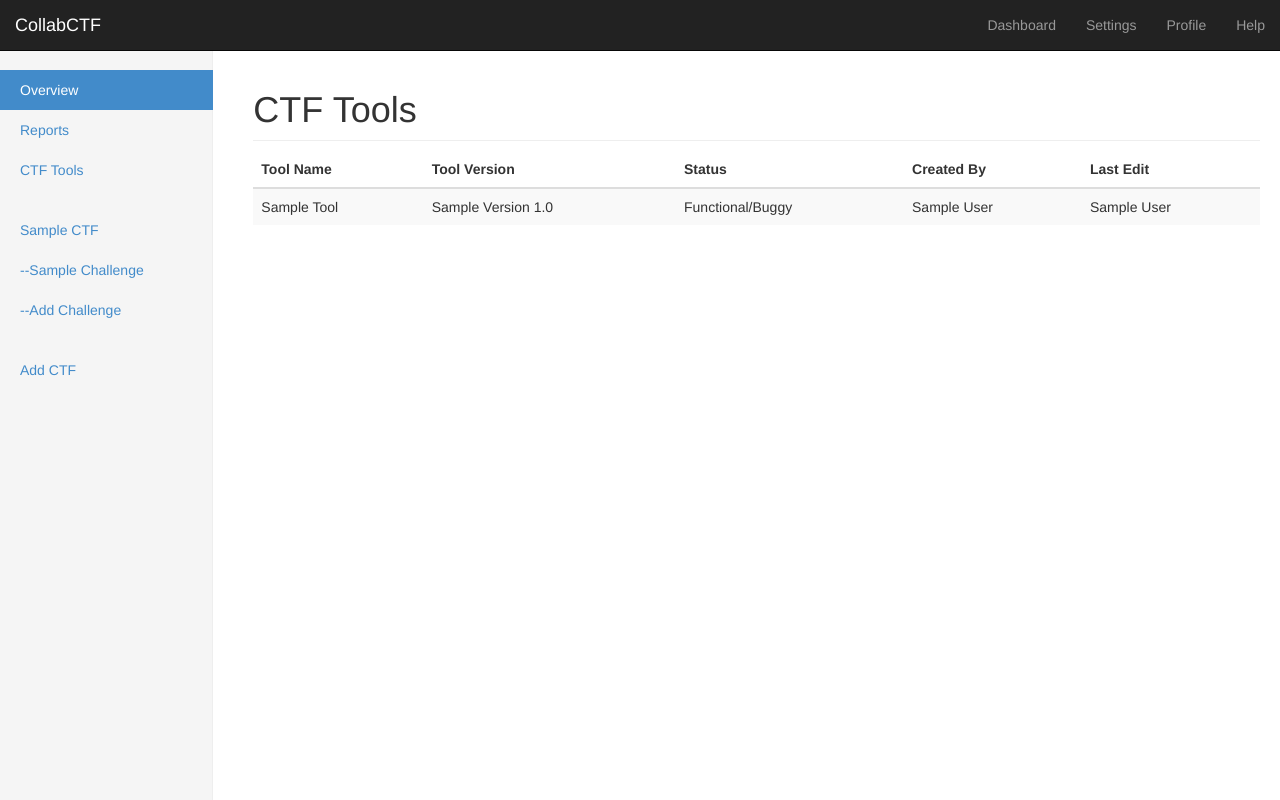
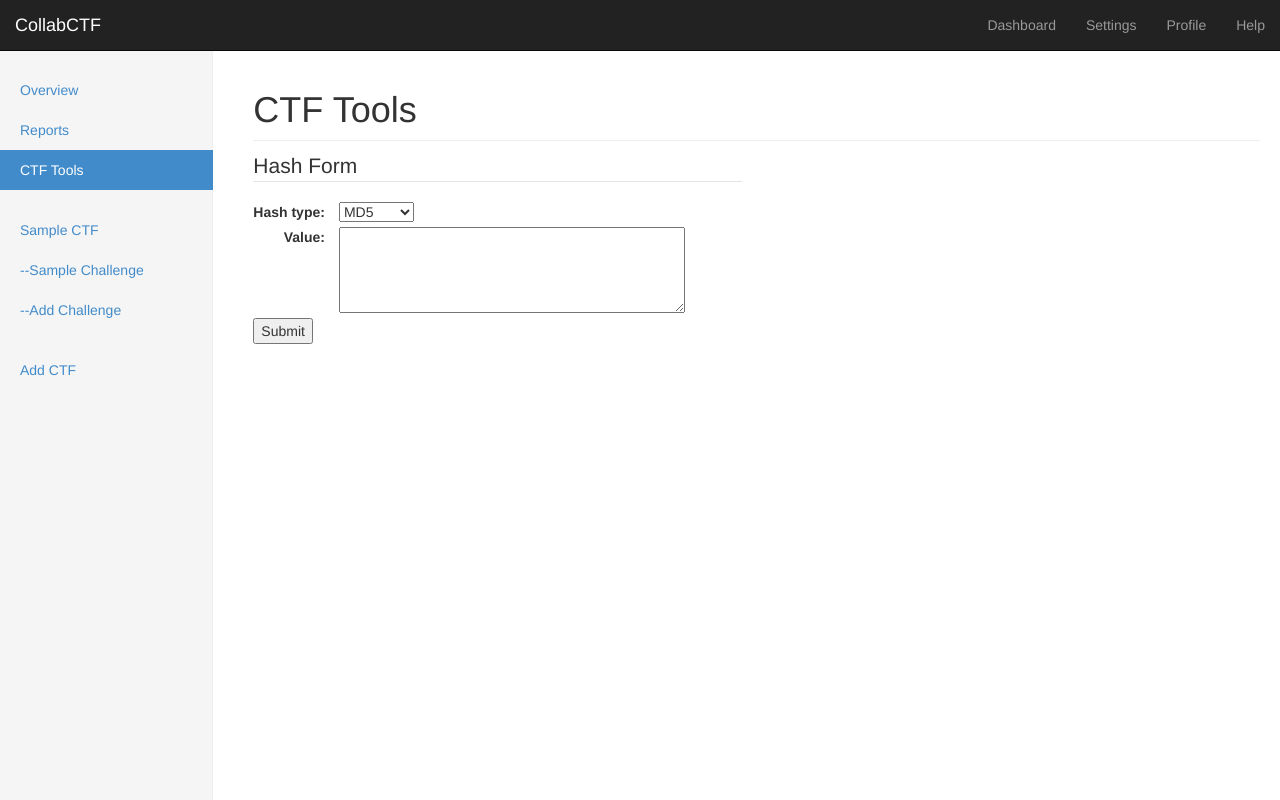
Before and after one commit to HackUCF/collabCTF, a Django app: page /ctftools in a window 1280 px wide. Run offline with Django 3.2, Linux system fonts and the light colour scheme; parts of the project's set-up code (start-up, migrations or seed data) failed here and were passed over; some libraries are stand-ins or nearby versions.

Commit message:
made CTF tools page useful

```diff
--- a/collabCTF/urls.py
+++ b/collabCTF/urls.py
@@ -11,8 +11,9 @@ urlpatterns = patterns('',
     url(r'^admin/', include(admin.site.urls)),
     url(r'^$', 'collabCTF.views.home'),
     url(r'^reports$', 'collabCTF.views.reports'),
-    url(r'^ctftools$', 'collabCTF.views.ctftools'),
+    url(r'^ctftools$', 'collabCTF.views.ctf_tools'),
     url(r'^ctfoverview$', 'collabCTF.views.ctfoverview'),
     url(r'^ctfchallenge$', 'collabCTF.views.ctfchallenge'),
-    url(r'^ctf/(?P<ctf_slug>[a-z\d_\-]+)/', 'competition.views.view_ctf')
+    url(r'^ctf/(?P<ctf_slug>[a-z\d_\-]+)/', 'competition.views.view_ctf'),
+    url(r'^tools/ajax/hash$', 'collabCTF.views.hash_val', name='tools_hash')
 )
--- a/collabCTF/views.py
+++ b/collabCTF/views.py
@@ -1,17 +1,46 @@
+from django.http import HttpResponse, HttpResponseBadRequest
 from django.shortcuts import render_to_response
+from django.views.decorators.http import require_safe, require_POST
+from competition.forms import HashForm
+from competition.tools import crypto
 
 
 def home(request):
     return render_to_response('index.html')
 
+
 def ctfoverview(request):
     return render_to_response('ctfoverview.html')
+
 
 def ctfchallenge(request):
     return render_to_response('ctfchallenge.html')
 
-def ctftools(request):
-    return render_to_response('ctftools.html')
 
 def reports(request):
     return render_to_response('reports.html')
+
+
+@require_safe
+def ctf_tools(request):
+    data = {
+        'hash_form': HashForm()
+    }
+    print data
+    return render_to_response('ctftools.html', data)
+
+
+@require_POST
+def hash_val(request):
+    form = HashForm(request.POST)
+    if form.is_valid():
+        cd = form.cleaned_data
+        jdata = {
+            'result': crypto.hash(cd['hash_type'], cd['value'])
+        }
+        return HttpResponse(jdata, content_type='application/json')
+    else:
+        jdata = {
+            'error': form.errors
+        }
+        return HttpResponseBadRequest(jdata, content_type='application/json')
--- /dev/null
+++ b/competition/forms.py
@@ -0,0 +1,13 @@
+from django import forms
+
+
+class HashForm(forms.Form):
+    HASH_CHOICES = (
+        ('MD5', 'MD5'),
+        ('SHA1', 'SHA1'),
+        ('SHA256', 'SHA256'),
+        ('SHA512', 'SHA512'),
+    )
+
+    hash_type = forms.ChoiceField(choices=HASH_CHOICES)
+    value = forms.CharField(widget=forms.Textarea(attrs={'rows': 4, 'cols': 40}))
--- a/competition/templates/ctftools.html
+++ b/competition/templates/ctftools.html
@@ -3,30 +3,55 @@
 
 {% block subtitle %}- Tools{% endblock %}
 {% block content %}
-
+    <div class="container-fluid">
+        <div class="row">
+            <div class="col-sm-3 col-md-2 sidebar">
+                <ul class="nav nav-sidebar">
+                    <li><a href="/">Overview</a></li>
+                    <li><a href="reports">Reports</a></li>
+                    <li class="active"><a href="ctftools">CTF Tools</a></li>
+                </ul>
+                <ul class="nav nav-sidebar">
+                    <li><a href="ctfoverview">Sample CTF</a></li>
+                    <li><a href="ctfchallenge">--Sample Challenge</a></li>
+                    <li><a href="/addchallenge/">--Add Challenge</a></li>
+                </ul>
+                <ul class="nav nav-sidebar">
+                    <li><a href="">Add CTF</a></li>
+                </ul>
+            </div>
             <div class="col-sm-9 col-sm-offset-3 col-md-10 col-md-offset-2 main">
                 <h1 class="sub-header">CTF Tools</h1>
-          <div class="table-responsive">
-            <table class="table table-striped">
-              <thead>
+
+                <div class="row">
+                    <div class="col-md-12 col-sm-12 col-lg-6">
+                        <form id="hash-form" action="{% url 'tools_hash' %}" method="post">
+                            <fieldset>
+                                <legend>Hash Form</legend>
+                                <style scoped="">
+                                    #hash-form tr > td:first-child {
+                                        text-align: right;
+                                    }
+
+                                    #hash-form tr > td {
+                                        vertical-align: top;
+                                        padding-right: 1em;
+                                    }
+                                </style>
+                                <table>
+                                    {% for field in hash_form %}
                                         <tr>
-                  <th>Tool Name</th>
-                  <th>Tool Version</th>
-                  <th>Status</th>
-                  <th>Created By</th>
-                  <th>Last Edit</th>
+                                            <td>{{ field.label_tag }}</td>
+                                            <td>{{ field }}</td>
                                         </tr>
-              </thead>
-              <tbody>
-                <tr>
-                  <td>Sample Tool</td>
-                  <td>Sample Version 1.0</td>
-                  <td>Functional/Buggy</td>
-                  <td>Sample User</td>
-                  <td>Sample User</td>
-                </tr>
-              </tbody>
+                                    {% endfor %}
                                 </table>
+                                <input type="submit" value="Submit"/>
+                            </fieldset>
+                        </form>
+                    </div>
+                </div>
+            </div>
         </div>
     </div>
 {% endblock %}
```
Also changed, not shown: competition/views.py (+5 -2 lines). Lines whose indentation alone changed are shown as unchanged.
